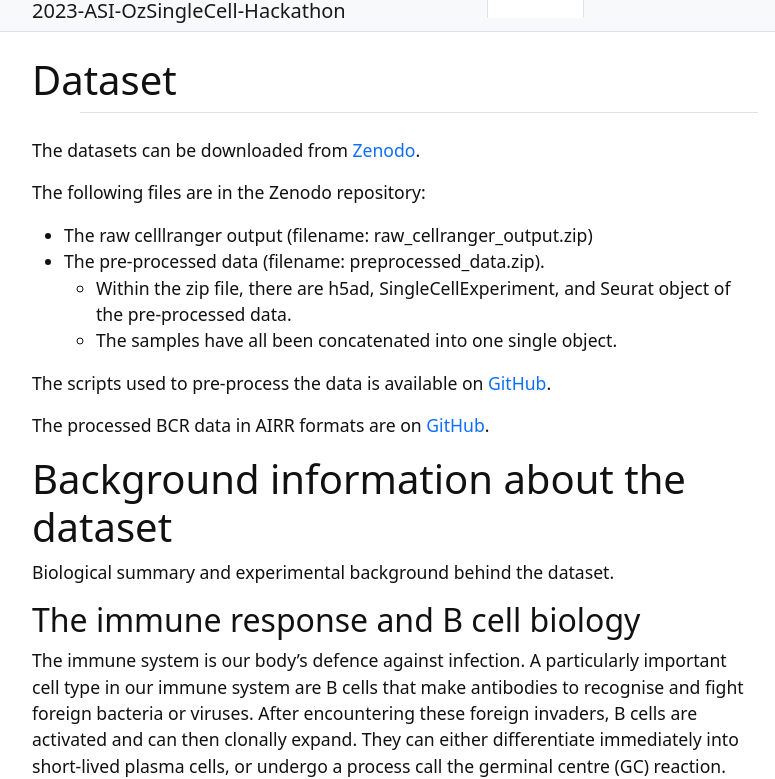
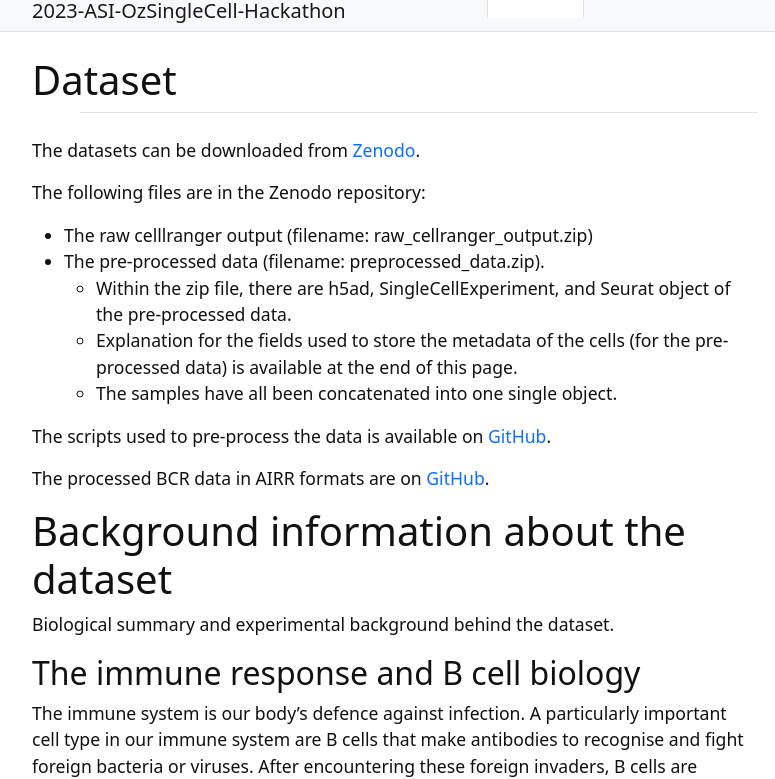
Before and after one commit to 2023-asi-ozsinglecell-hackathon/system-immunology-hackathon, a Jekyll site: the page built from content/dataset.md, in a window 1280 px wide and 900 px high, cut to the strip 121-900 px from the top of the window. Shown: the whole strip, without its empty margins (245-1020 px from the left). Built offline with Jekyll 4.4.1, drawn with Linux system fonts in a browser that asks for light colours; some of the changed text lies outside the part shown.

Commit message:
add metadata single cell

```diff
--- a/content/dataset.md
+++ b/content/dataset.md
@@ -10,6 +10,7 @@
 * The raw celllranger output (filename: raw_cellranger_output.zip)
 * The pre-processed data (filename: preprocessed_data.zip).
     * Within the zip file, there are h5ad, SingleCellExperiment, and Seurat object of the pre-processed data.
+    * Explanation for the fields used to store the metadata of the cells (for the pre-processed data) is available at the end of this page.
     * The samples have all been concatenated into one single object.
 
 The scripts used to pre-process the data is available on [GitHub](https://github.com/2023-asi-ozsinglecell-hackathon/data_preprocessing).
@@ -92,6 +93,11 @@
 
 All the data pre-processing scripts post CellRanger are available [here](https://github.com/2023-asi-ozsinglecell-hackathon/data_preprocessing).
 
+# Pre-processed data metadata fields
+
+{% include figure.html img="data_column_info.png" caption="Cell metadata" width="100%" %}
+
+
 # Acknowledgement
 
 Experiments were designed by Hamish King, Miles Horton and Shalin Naik.
```
Also changed, not shown: content/program_venue.md (+0 -1 lines), images/data_column_info.png (added).
